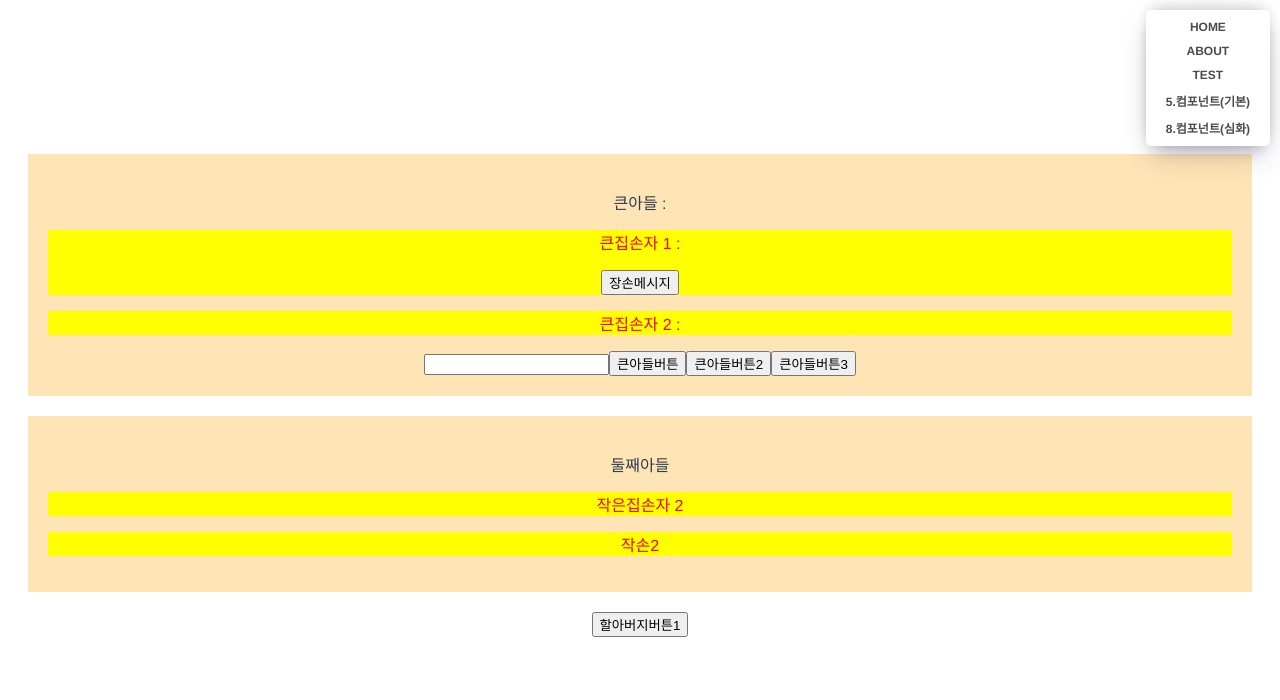
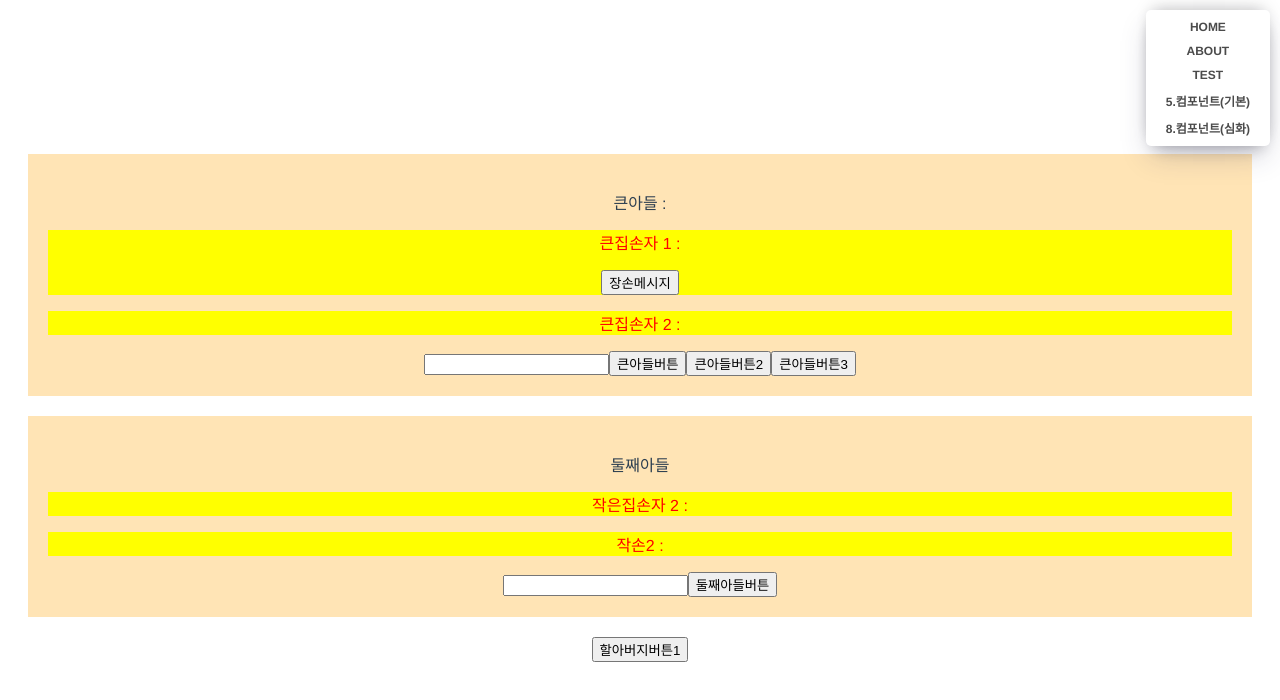
Before and after one commit to Darae0415/Vue_Project, a Vue app: page /test in a window 1280 px wide. Shown: the top 700 px of the page. Built offline with nearby package versions, Linux system fonts and the light colour scheme.

Commit message:
8장 컴포넌트(심화6)아버지에서 자식 데이터옵션 제어

```diff
--- a/src/components/CuteGson21.vue
+++ b/src/components/CuteGson21.vue
@@ -1,7 +1,7 @@
 <template>
   <div class="gson">
     <!-- 내용을 추가하세요 -->
-    <p v-bind:style="{color:tcolor}" >작은집손자 2 </p>
+    <p v-bind:style="{color:tcolor}" >작은집손자 2 : {{message}}</p>
   </div>
 </template>
 
@@ -9,26 +9,7 @@
 export default {
   name: 'CuteGson22',
   props: {
-    // 문자열 타입의 prop 예시
-    //sampleString: {
-    //  type: String,
-    //  default: ''
-    //},
-    // 숫자 타입의 prop 예시
-    //sampleNumber: {
-    //  type: Number,
-    //  default: 0
-    //},
-    // 배열 타입의 prop 예시
-    //sampleArray: {
-    //  type: Array,
-    //  default: () => []
-    //},
-    // 객체 타입의 prop 예시
-    //sampleObject: {
-    //  type: Object,
-    //  default: () => ({})
-    //}
+
   },
   components: {
     // 추가적으로 사용할 컴포넌트들을 등록합니다.
@@ -38,6 +19,7 @@ export default {
       // 컴포넌트의 데이터를 초기화합니다.
       index:2,
       tcolor:'red',
+      message:'',
     };
   },
   watch: {
--- a/src/components/CuteGson22.vue
+++ b/src/components/CuteGson22.vue
@@ -1,6 +1,6 @@
 <template>
   <div class="gson">
-     <p :style="{color:tcolor}">작손2</p>
+     <p :style="{color:tcolor}">작손2 : {{message}}</p>
   </div>
 </template>
 
@@ -36,6 +36,7 @@ export default {
     return {
       index:2,
       tcolor:'red',
+      message:'',
       // 컴포넌트의 데이터를 초기화합니다.
     };
   },
--- a/src/components/SonComp20.vue
+++ b/src/components/SonComp20.vue
@@ -1,10 +1,10 @@
 <template>
   <div class="son">
-    <!-- 내용을 추가하세요 -->
     <p>둘째아들</p>
     <cute-gson-21 ref="gson21"/>
     <cute-gson-22 ref="gson22"/>
-
+    <input type="text" v-model="sndMsg">
+    <input type="button" value="둘째아들버튼" @click="clickBtn">
   </div>
 </template>
 
@@ -14,26 +14,6 @@ import CuteGson22 from './CuteGson22.vue';
 export default {
   name: 'GoodSon20',
   props: {
-    // 문자열 타입의 prop 예시
-    //sampleString: {
-    //  type: String,
-    //  default: ''
-    //},
-    // 숫자 타입의 prop 예시
-    //sampleNumber: {
-    //  type: Number,
-    //  default: 0
-    //},
-    // 배열 타입의 prop 예시
-    //sampleArray: {
-    //  type: Array,
-    //  default: () => []
-    //},
-    // 객체 타입의 prop 예시
-    //sampleObject: {
-    //  type: Object,
-    //  default: () => ({})
-    //}
   },
   components: {
     CuteGson21,CuteGson22
@@ -41,6 +21,7 @@ export default {
   },
   data() {
     return {
+      sndMsg:'',
       // 컴포넌트의 데이터를 초기화합니다.
     };
   },
@@ -60,7 +41,11 @@ export default {
     changeTextColor(idx, data){
       this.$refs.gson21.changeTextColor(idx,data);
       this.$refs.gson22.changeTextColor(idx,data);
-    }
+    },
+    clickBtn(){
+      this.$refs.gson21.message = this.sndMsg;
+      this.$refs.gson22.message = this.sndMsg;
+    },
   },
   setup() {
     // Vue 3 Composition API의 setup 함수에서 추가적인 로직을 처리할 수 있습니다.
```
